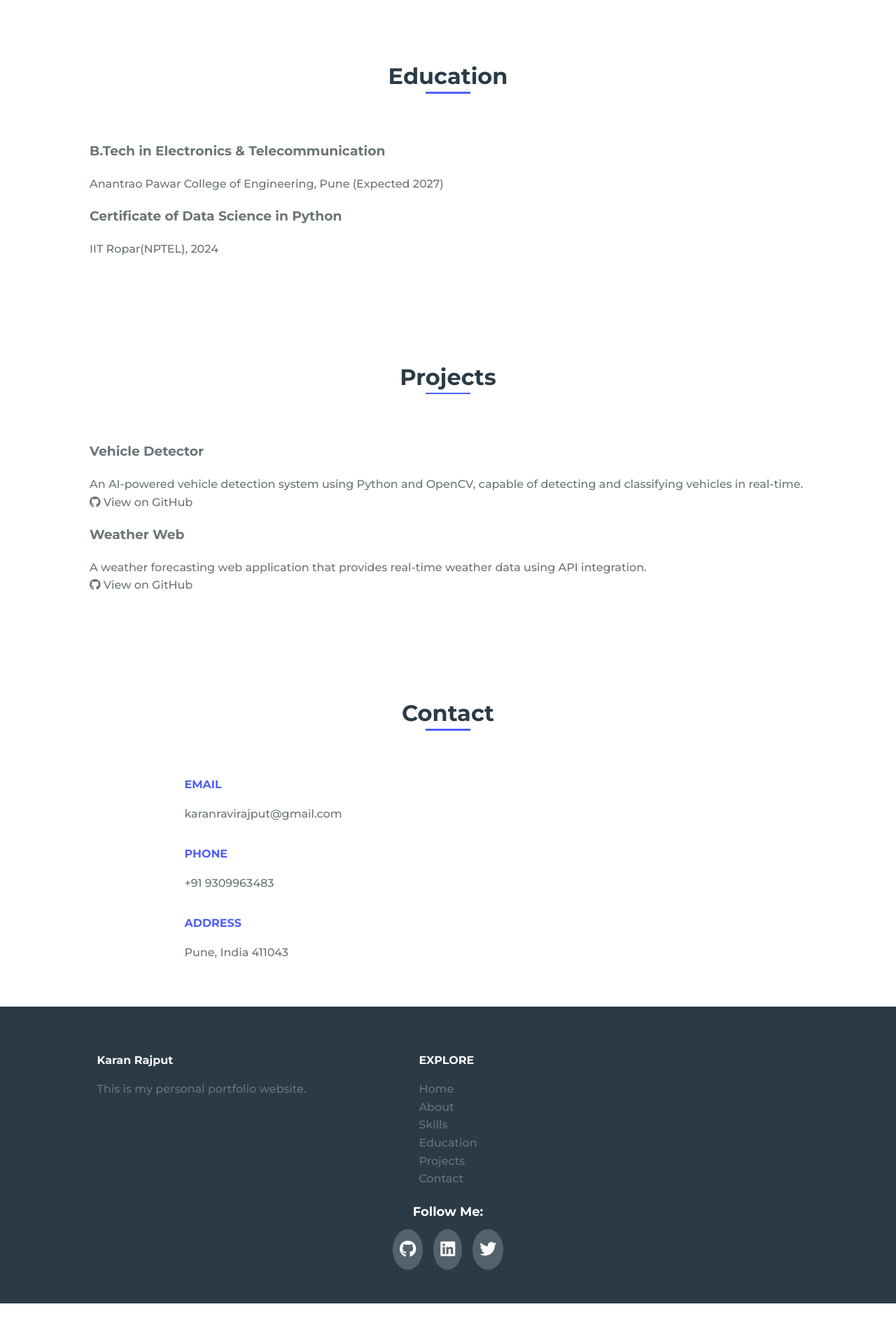
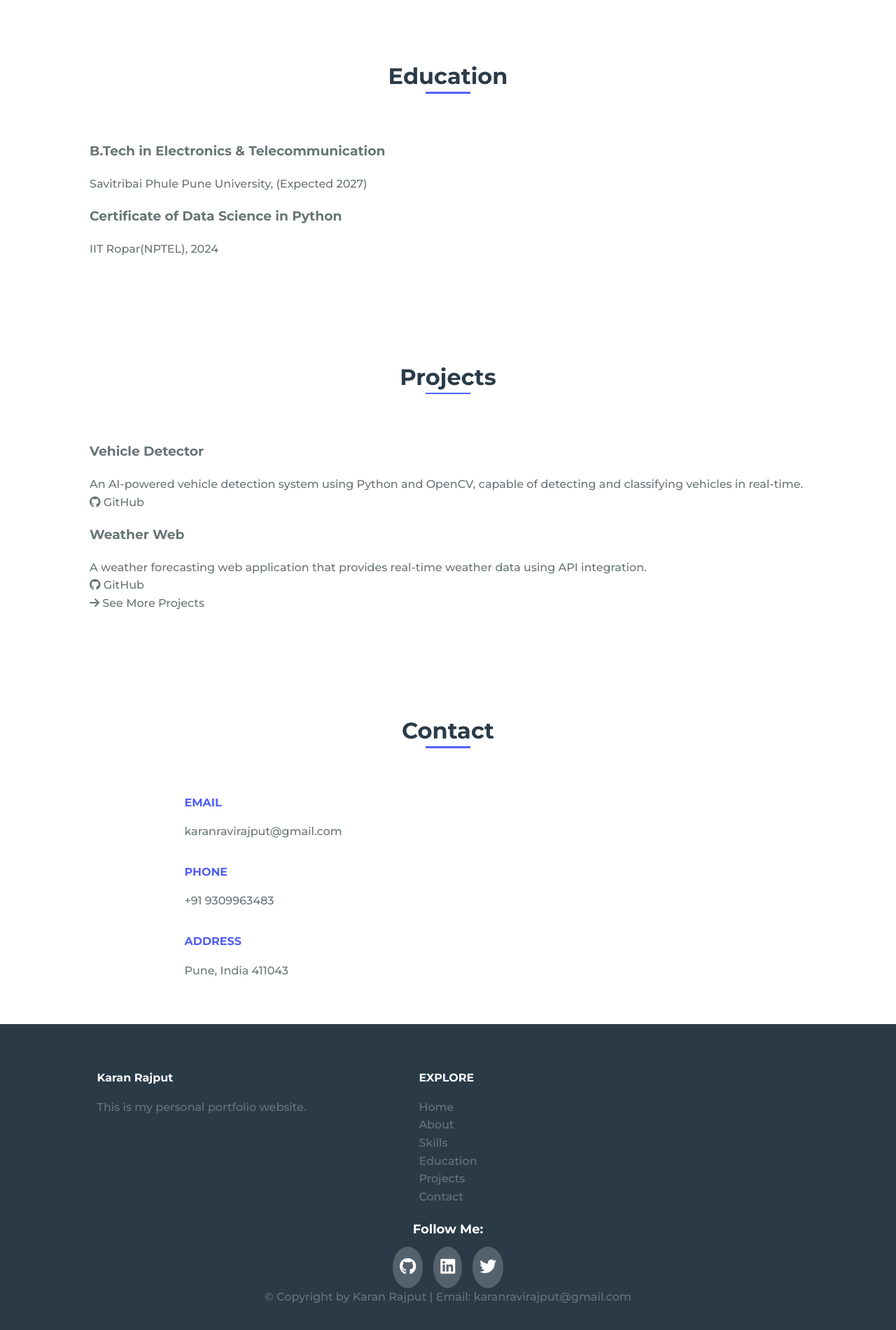
Before and after one commit to karanxa1/Portfolio-Landing-Page-1, a plain HTML site: page index.html in a window 1280 px wide. Shown: the part 2266-4166 px from the top of the page at 70% size. Before the commit the page ends 4128 px from the top, so only its background shows below. Drawn offline with nearby package versions, Linux system fonts and the light colour scheme.

Commit message:
Update education details and enhance project links in portfolio

```diff
--- a/index.html
+++ b/index.html
@@ -89,7 +89,7 @@
             <div class="education-container bd-grid">
                 <div class="education-item">
                     <h3>B.Tech in Electronics & Telecommunication</h3>
-                    <p>Anantrao Pawar College of Engineering, Pune (Expected 2027)</p>
+                    <p>Savitribai Phule Pune University, (Expected 2027)</p>
                 </div>
                 <div class="education-item">
                     <h3>Certificate of Data Science in Python</h3>
@@ -105,8 +105,8 @@
                 <div class="project-card">
                     <h3>Vehicle Detector</h3>
                     <p>An AI-powered vehicle detection system using Python and OpenCV, capable of detecting and classifying vehicles in real-time.</p>
-                    <a href="https://github.com/karanxa1/vehicledetectorpy" target="_blank" class="project-link">
-                        <i class="fab fa-github"></i> View on GitHub
+                    <a href="https://github.com/karanxa1/vehicledetectorpy" target="_blank">
+                        <i class="fab fa-github"></i> GitHub
                     </a>
                 </div>
 
@@ -114,10 +114,16 @@
                     <h3>Weather Web</h3>
                     <p>A weather forecasting web application that provides real-time weather data using API integration.</p>
                     <a href="https://github.com/karanxa1/weatherweb" target="_blank" class="project-link">
-                        <i class="fab fa-github"></i> View on GitHub
+                        <i class="fab fa-github"></i> GitHub
                     </a>
+                    <div class="project-links">
+                        <a href="https://github.com/karanxa1?tab=repositories" target="_blank">
+                            <i class="fas fa-arrow-right"></i> See More Projects
+                        </a>
+                    </div>
                 </div>
             </div>
+
         </section>
 
         <section class="contact section" id="contact">
@@ -167,6 +173,11 @@
                     <i class="fab fa-twitter"></i>
                 </a>
             </div>
+        <div>
+            <footer>
+                © Copyright by Karan Rajput | Email: karanravirajput@gmail.com
+            </footer>
+        </div>
         </div>
     </footer>
 
```
